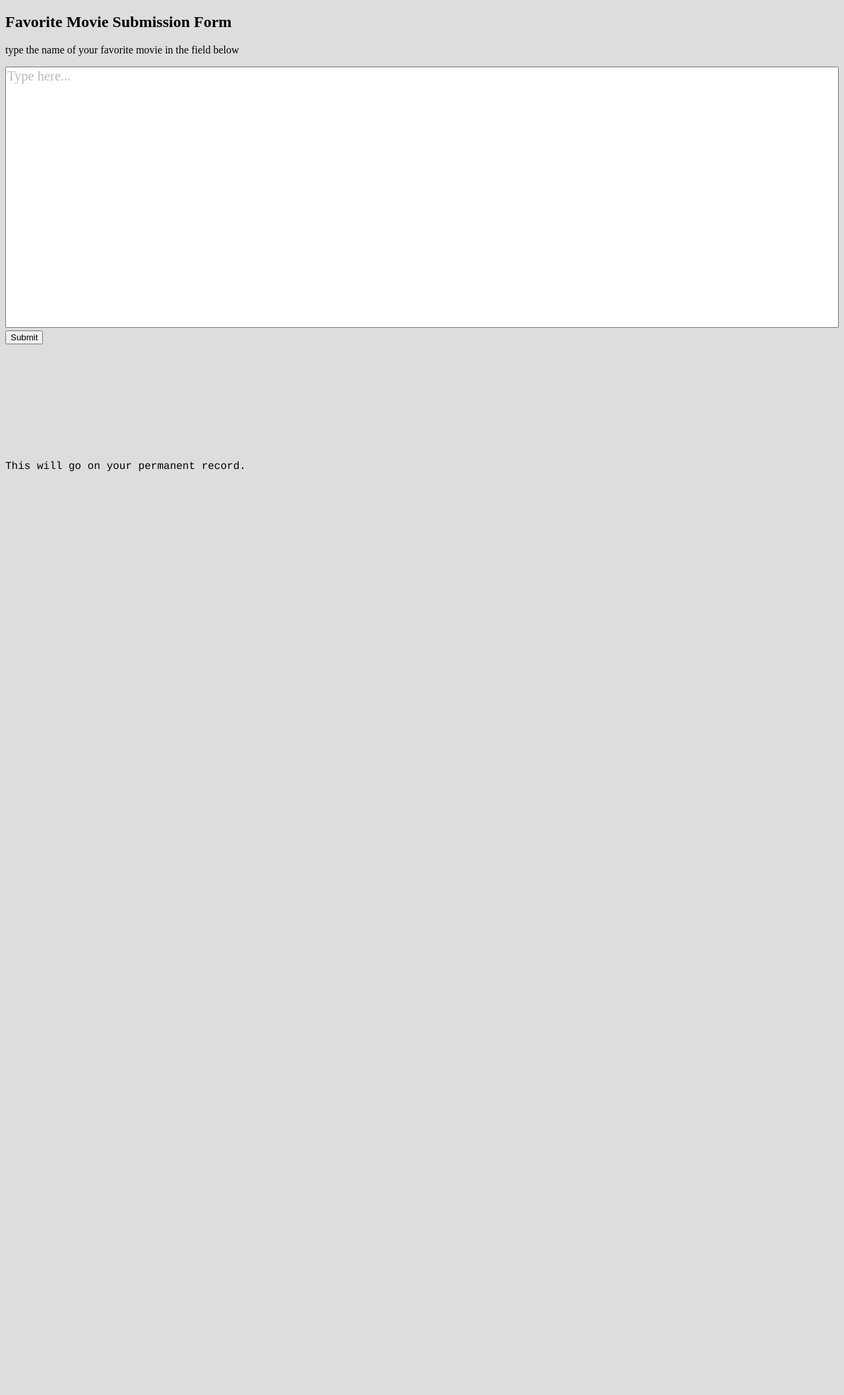
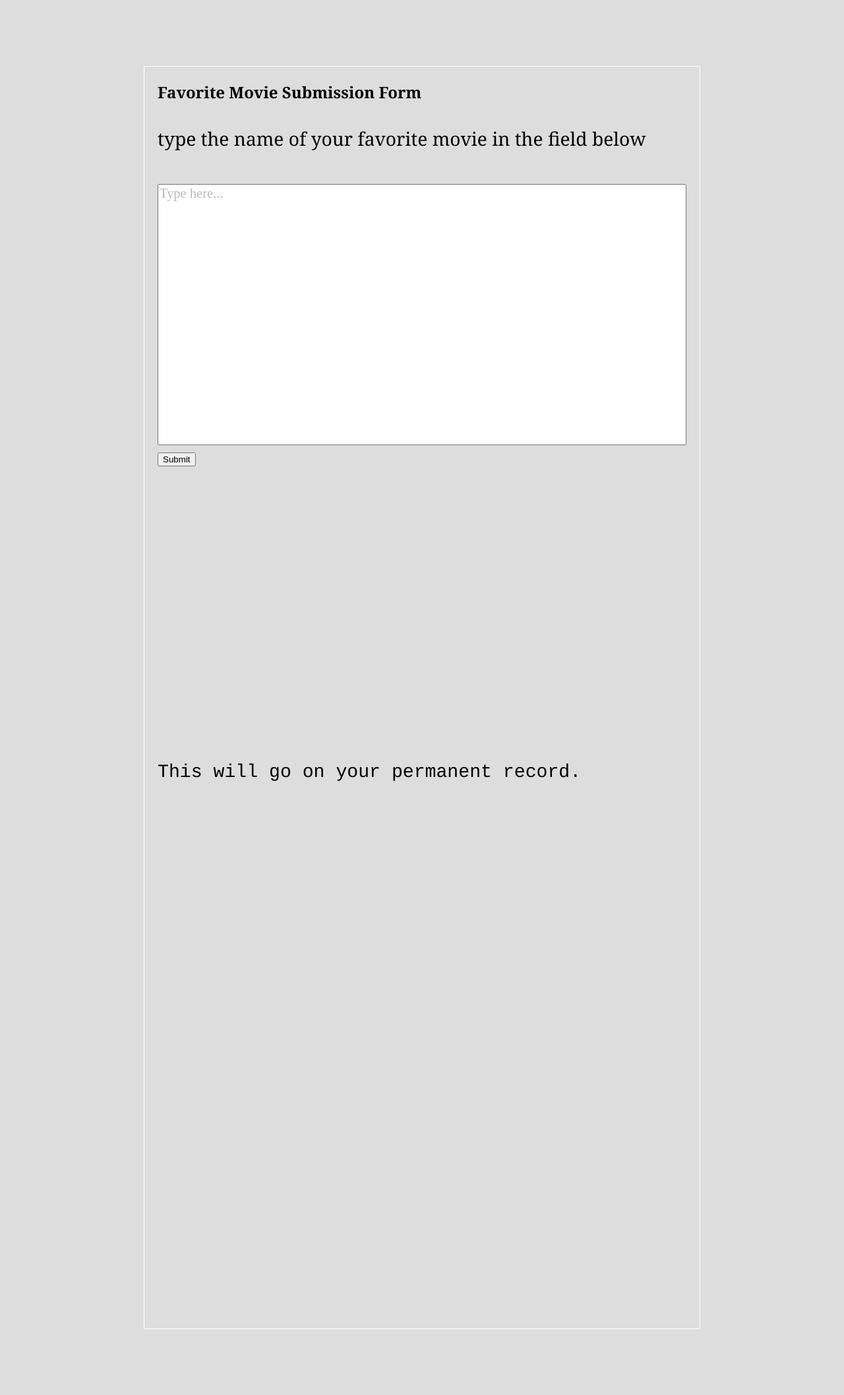
Before and after one commit to kevando/vhs-corner, a Jekyll site: the page built from index.md, in a window 1280 px wide. Shown: the whole page at 66% size. Built offline with Jekyll 4.4.1, drawn with Linux system fonts in a browser that asks for light colours; before the commit the page ends 1038 px from its top, so only the background shows below that.

Commit message:
empathy page

```diff
--- a/_sass/_base.scss
+++ b/_sass/_base.scss
@@ -6,5 +6,5 @@
 
 body {
   background-color: #ddd;
-  // padding: 10px;
+  margin: 0;
 }
--- /dev/null
+++ b/_sass/layouts/_default.scss
@@ -0,0 +1,29 @@
+$containerWidth: 66vw;
+$fontSize: calc(#{$containerWidth} / 30);
+
+body {
+	background-color: #ddd;
+	font-size: 100%;
+	font-family: Georgia, serif;
+}
+
+main {
+	border: solid 1px white;
+	margin: 100px auto;
+	max-width: $containerWidth;
+    min-width: 500px;
+	font-weight: normal;
+	line-height: 1.62;
+
+    padding: 0 1.6vw;
+}
+
+h1 {
+	font-size: calc(#{$fontSize}*1.9);
+	// margin-bottom: 1.62em;
+}
+
+p {
+	font-size: $fontSize;
+	margin-bottom: 1.62em;
+}
--- a/_sass/main.scss
+++ b/_sass/main.scss
@@ -2,6 +2,6 @@
 
 @import "base";
 
-
+@import "layouts/default";
 @import "layouts/form";
 @import "layouts/golden";
```
Also changed, not shown: _pages/empathy.md (added, +16 -0 lines).
